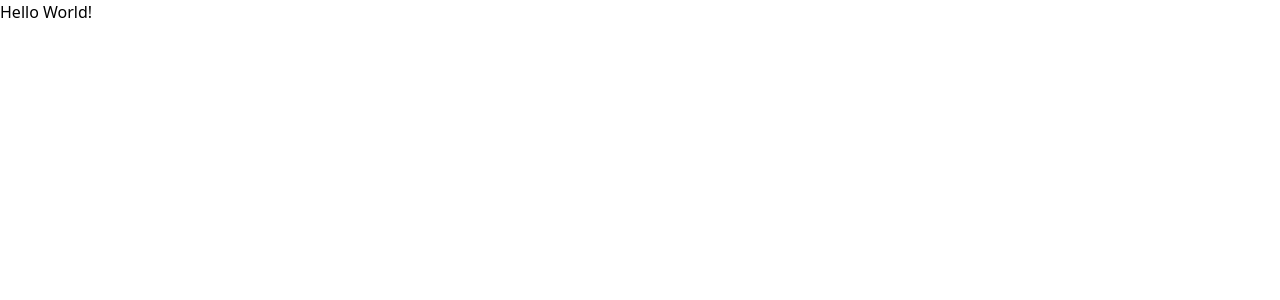
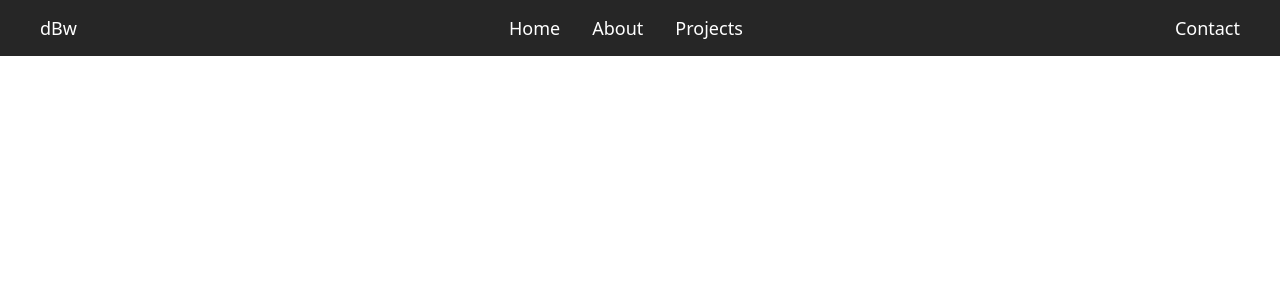
Before and after one commit to ArturDBW/Portfolio, a React (Vite) app: page / in a window 1280 px wide. Shown: the top 300 px of the page. Built offline with nearby package versions, Linux system fonts and the light colour scheme.

Commit message:
create new fodlers and create Header.tsx

```diff
--- a/src/App.tsx
+++ b/src/App.tsx
@@ -1,7 +1,9 @@
+import { Header } from "./components/Header";
+
 function App() {
   return (
     <div>
-      <h1>Hello World!</h1>
+      <Header />
     </div>
   );
 }
--- /dev/null
+++ b/src/components/Header.tsx
@@ -0,0 +1,15 @@
+export const Header = () => {
+  return (
+    <header className="flex h-14 items-center justify-between bg-neutral-800 px-10 text-lg text-white">
+      <div>dBw</div>
+      <ul className="flex space-x-8">
+        <li>Home</li>
+        <li>About</li>
+        <li>Projects</li>
+      </ul>
+      <div>
+        <button>Contact</button>
+      </div>
+    </header>
+  );
+};
```
